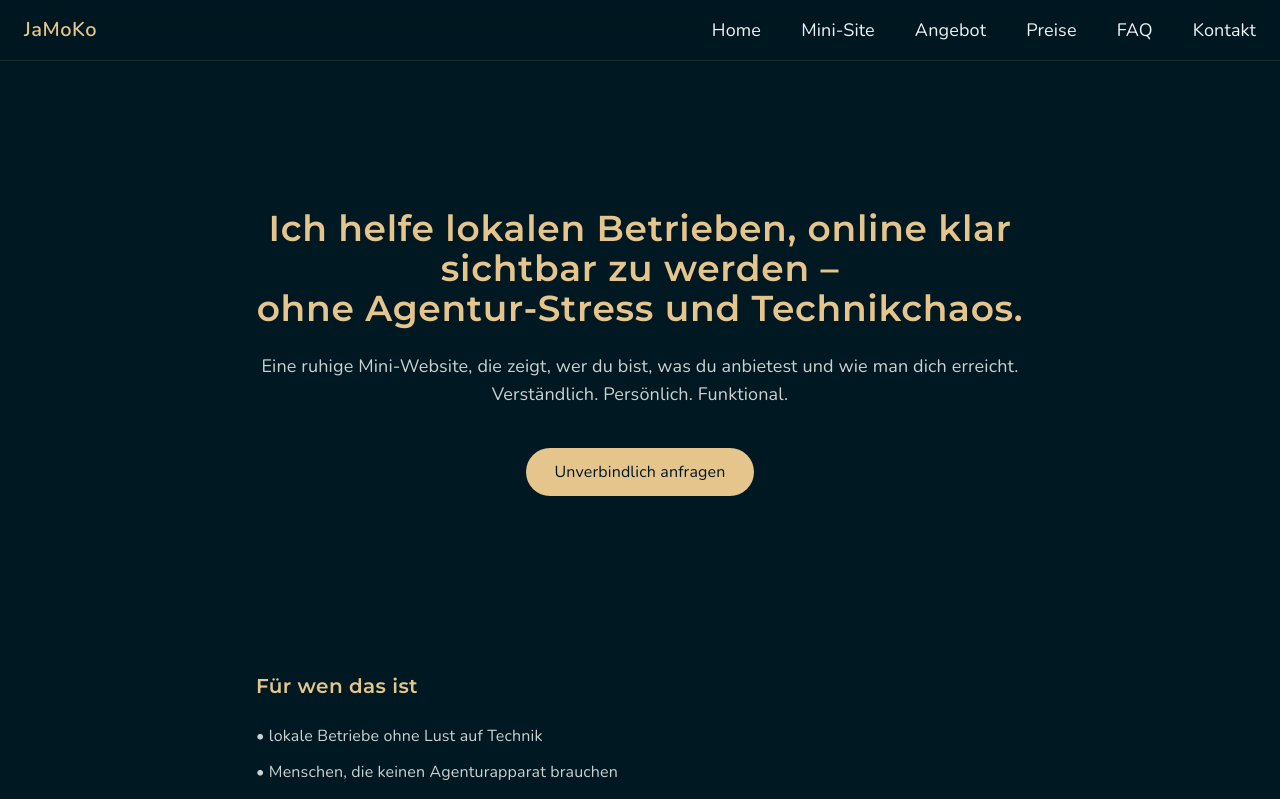
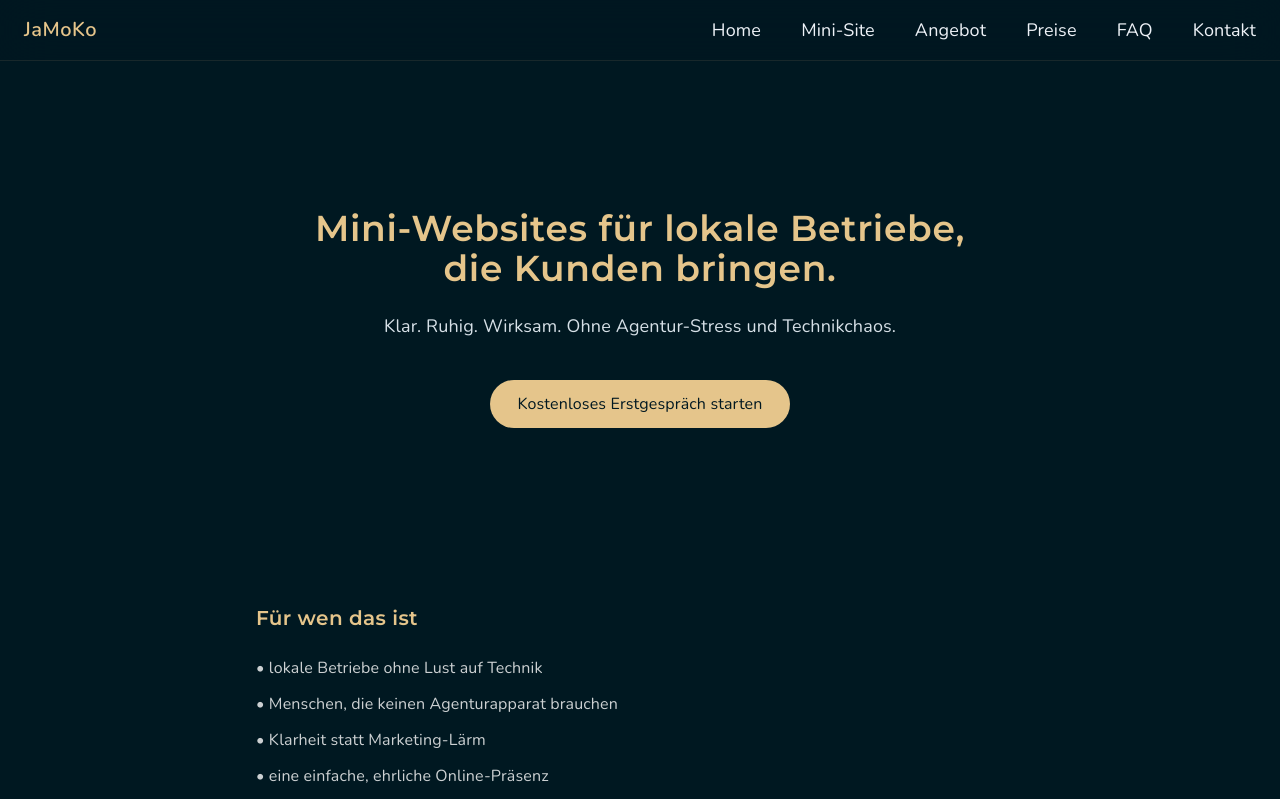
Before and after one commit to Jamoko112026/Jamoko-v1, a React (Vite) app: page / in a window 1280 px wide. Shown: the top 799 px of the page. Built offline with nearby package versions, Linux system fonts and the light colour scheme.

Commit message:
Update Start Hero: neue JaMoKo Hauptbotschaft + CTA Angle

```diff
--- a/src/pages/Start.tsx
+++ b/src/pages/Start.tsx
@@ -5,23 +5,21 @@ export default function Start() {
       {/* HERO */}
 <section className="max-w-3xl w-full py-28 text-center">
   <h1 className="text-3xl md:text-4xl font-semibold leading-tight">
-          Ich helfe lokalen Betrieben, online klar sichtbar zu werden –
+    Mini-Websites für lokale Betriebe,
     <span className="block text-jamoko-gold">
-            ohne Agentur-Stress und Technikchaos.
+      die Kunden bringen.
     </span>
   </h1>
 
-        <p className="mt-6 text-lg text-white/80">
-          Eine ruhige Mini-Website, die zeigt, wer du bist, was du anbietest
-          und wie man dich erreicht. Verständlich. Persönlich. Funktional.
+  <p className="mt-6 text-jamoko-text-dim text-lg">
+    Klar. Ruhig. Wirksam. Ohne Agentur-Stress und Technikchaos.
   </p>
-
         <a
-          href="#kontakt"
+          href="#contact"
           className="inline-block mt-10 px-7 py-3 rounded-full
                      bg-jamoko-gold text-[#001821] font-medium"
         >
-          Unverbindlich anfragen
+          Kostenloses Erstgespräch starten
         </a>
       </section>
 
@@ -59,7 +57,7 @@ export default function Start() {
 
       {/* KONTAKT */}
       <section
-        id="kontakt"
+        id="contact"
         className="max-w-3xl w-full py-24 text-center scroll-mt-32"
       >
         <p className="text-white/80 mb-10 leading-relaxed">
@@ -144,7 +142,7 @@ export default function Start() {
                        bg-jamoko-gold text-[#001821]
                        font-medium"
           >
-            Unverbindlich anfragen
+            Kostenloses Erstgespräch starten
           </button>
         </form>
       </section>
```
Lines whose indentation alone changed are shown as unchanged.
